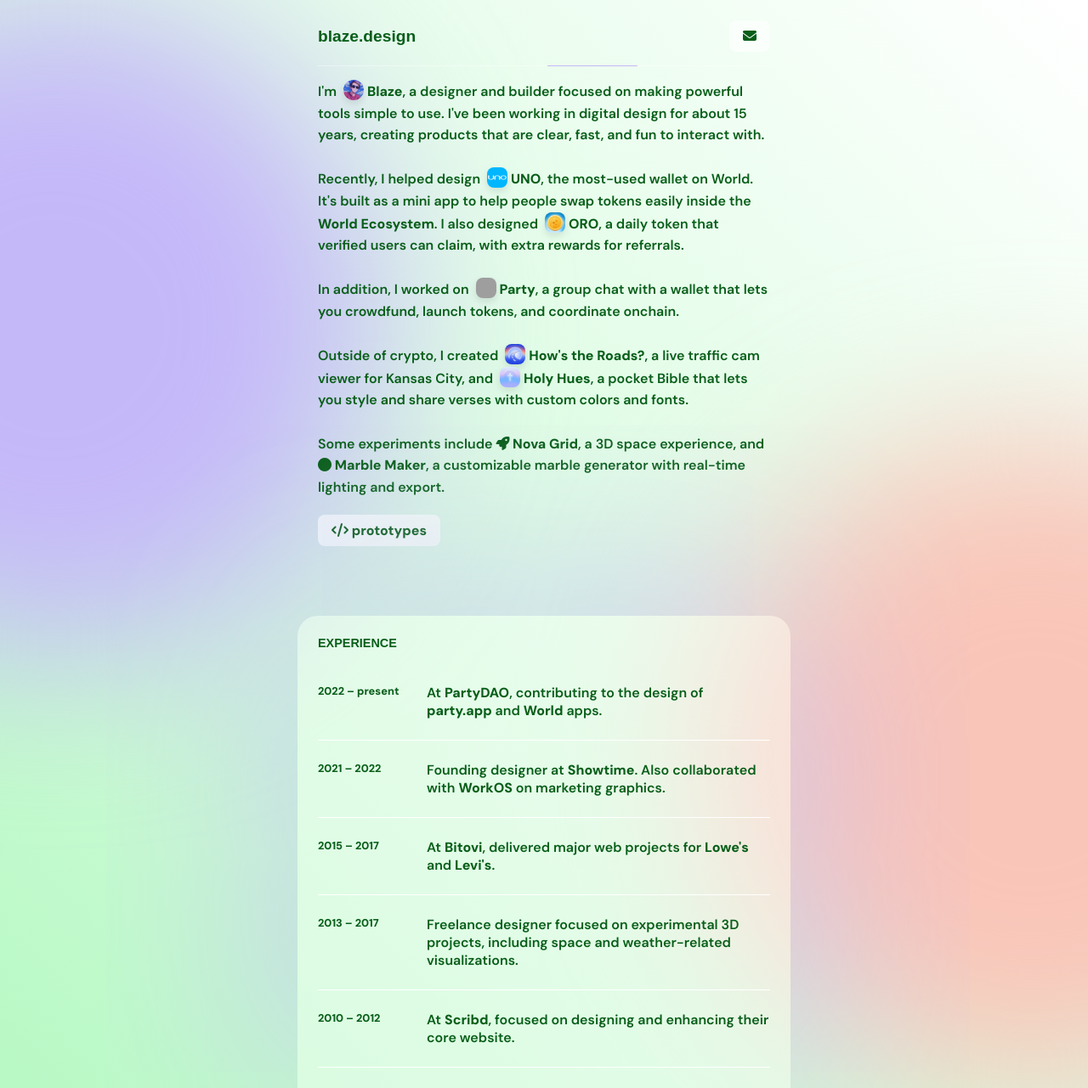
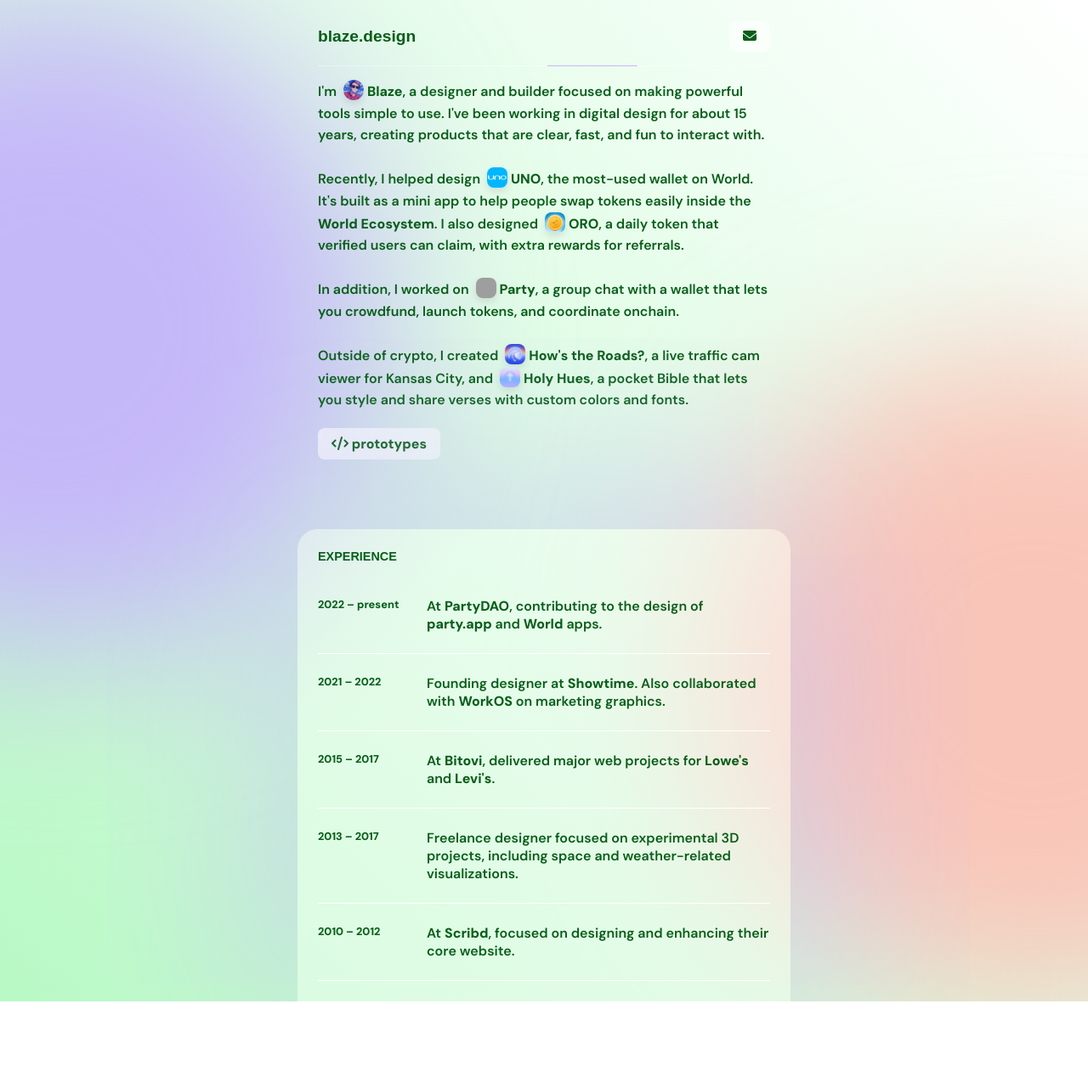
Before and after one commit to 0xblz/blaze-web, a Jekyll site: the page built from index.html, in a window 1280 px wide. Shown: the whole page at 85% size. Built offline with Jekyll 4.4.1, drawn with Linux system fonts in a browser that asks for light colours; nearby versions of some CDN libraries; some web fonts are replaced; after the commit the page ends 1179 px from its top, so only the background shows below that; grey boxes are pictures that could not be loaded.

Commit message:
updated copy

```diff
--- a/index.html
+++ b/index.html
@@ -23,8 +23,6 @@
         In addition, I worked on <a href="https://party.app" target="_blank"><img src="/assets/images/party-logo.jpg" alt="Party" />Party</a>, a group chat with a wallet that lets you crowdfund, launch tokens, and coordinate onchain.
         <br><br>
         Outside of crypto, I created <a href="https://apps.apple.com/us/app/hows-the-roads/id6742173400" target="_blank"><img src="/assets/images/roads-appicon.png" alt="How's the Roads?" />How's the Roads?</a>, a live traffic cam viewer for Kansas City, and <a href="https://apps.apple.com/us/app/holy-hues/id6740889386" target="_blank"><img src="/assets/images/holyhues-appicon.png" alt="Holy Hues" />Holy Hues</a>, a pocket Bible that lets you style and share verses with custom colors and fonts.
-        <br><br>
-        Some experiments include <a href="https://prototypes.blaze.design/nova-grid" target="_blank"><i class="fa-solid fa-rocket"></i> Nova Grid</a>, a 3D space experience, and <a href="https://prototypes.blaze.design/marble-maker" target="_blank"><i class="fa-solid fa-circle"></i> Marble Maker</a>, a customizable marble generator with real-time lighting and export.
         <br><br>
         <a href="https://prototypes.blaze.design" class="button"><i class="fa-solid fa-code"></i> prototypes</a>
     </p>
```
Also changed, not shown: 2 other files.
